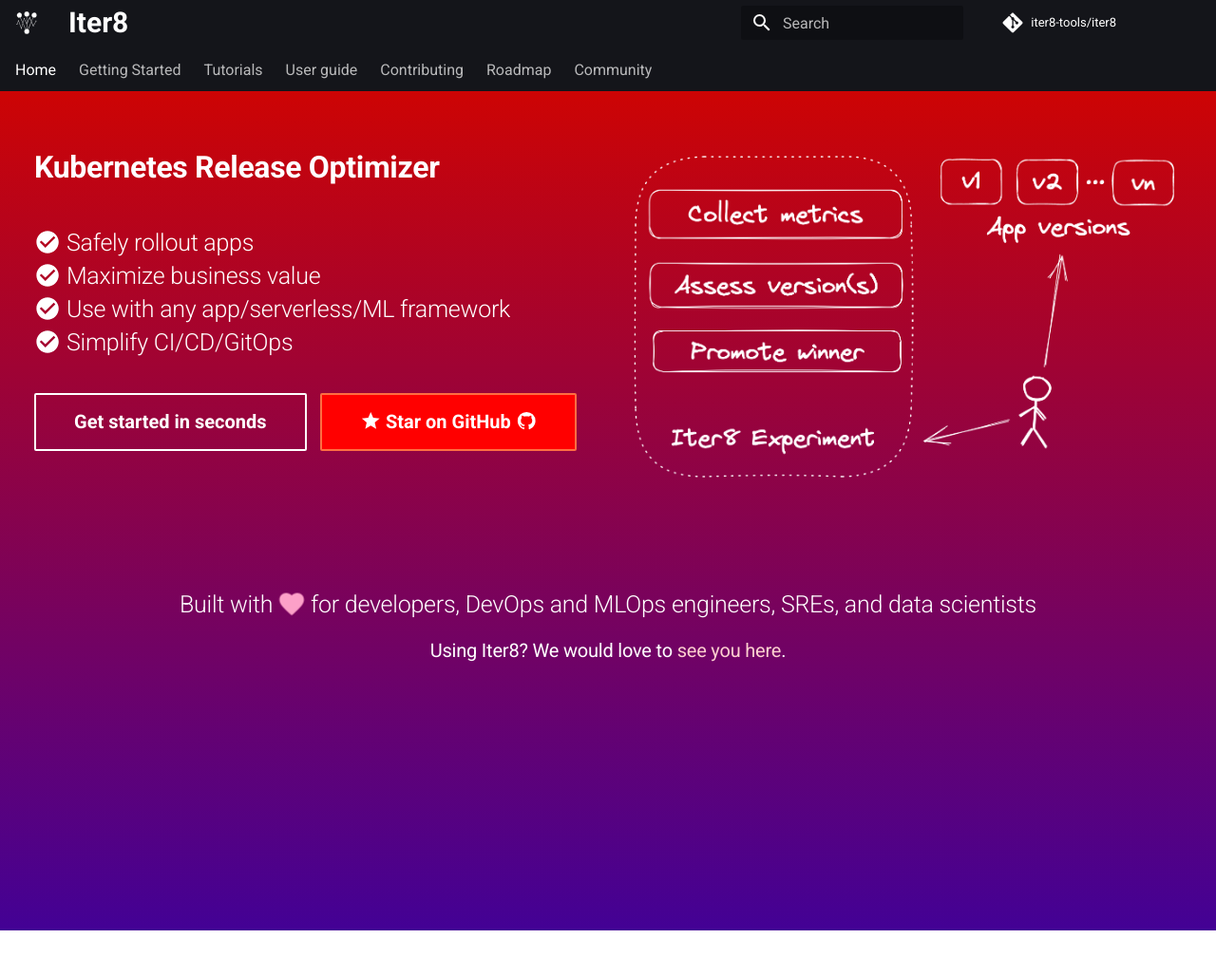
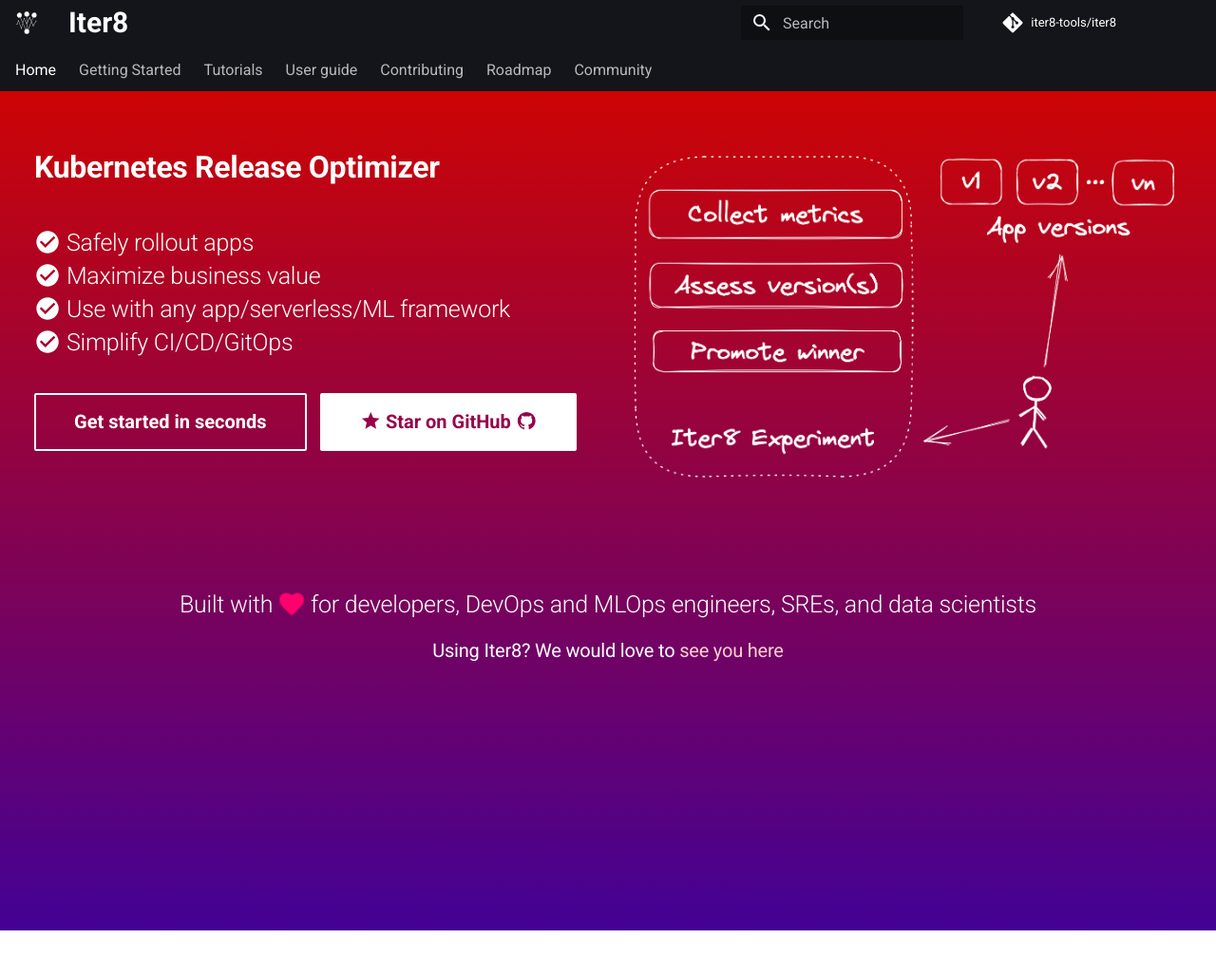
Before and after one commit to iter8-tools/docs, an MkDocs documentation site: the page built from docs/index.md, in a window 1280 px wide. Shown: the whole page at 95% size. Built offline with MkDocs 1.6.1 and Material for MkDocs 9.7.7, drawn with Linux system fonts in a browser that asks for light colours; comment, search, counter and statistics services are not loaded; the version menu is left out.

Commit message:
fixing color scheme
Signed-off-by: Srinivasan Parthasarathy <spartha@us.ibm.com>

```diff
--- a/docs/stylesheets/main.css
+++ b/docs/stylesheets/main.css
@@ -46,14 +46,14 @@
   color: inherit;
 }
 .mdx-hero .md-button:focus, .mdx-hero .md-button:hover {
-  color: var(--md-accent-bg-color);
-  background-color: #ff0000;
-  border-color: var(--md-accent-fg-color);
+  color: #96034a;
+  background-color: #ffffff;
+  border-color: #ffffff;
 }
 .mdx-hero .md-button--reverse {
-  color: var(--md-accent-bg-color);
-  background-color: #ff0000;
-  border-color: var(--md-accent-fg-color);
+  color: #96034a;
+  background-color: #ffffff;
+  border-color: #ffffff;
 }
 .mdx-hero .md-button--reverse:focus, .mdx-hero .md-button--reverse:hover {
   color: inherit;
@@ -74,7 +74,7 @@
 }
 .heart {
   animation: heart 1000ms infinite;
-  color: #fca0c8;
+  color: #ff006f;
 }
 
 .text-light {
--- a/overrides/home.html
+++ b/overrides/home.html
@@ -105,7 +105,7 @@
     </h2>
 
 
-    <h3 class="text-light">Using Iter8? We would love to <a href="https://github.com/iter8-tools/iter8/blob/master/ADOPTERS.md">see you here</a>.
+    <h3 class="text-light">Using Iter8? We would love to <a href="https://github.com/iter8-tools/iter8/blob/master/ADOPTERS.md">see you here</a>
     </h3>
 
   </div>
```
Also changed, not shown: 1 other file.
